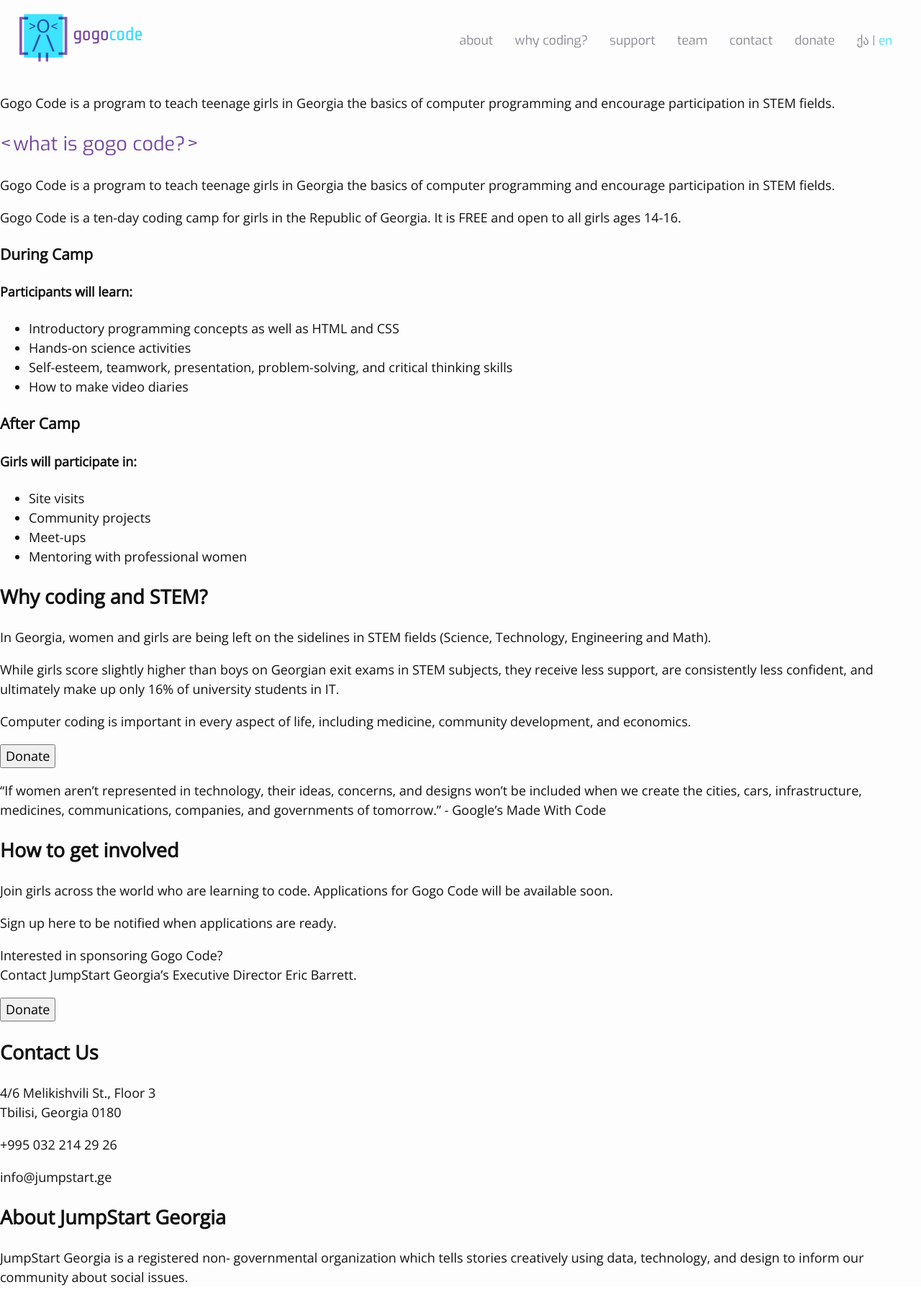
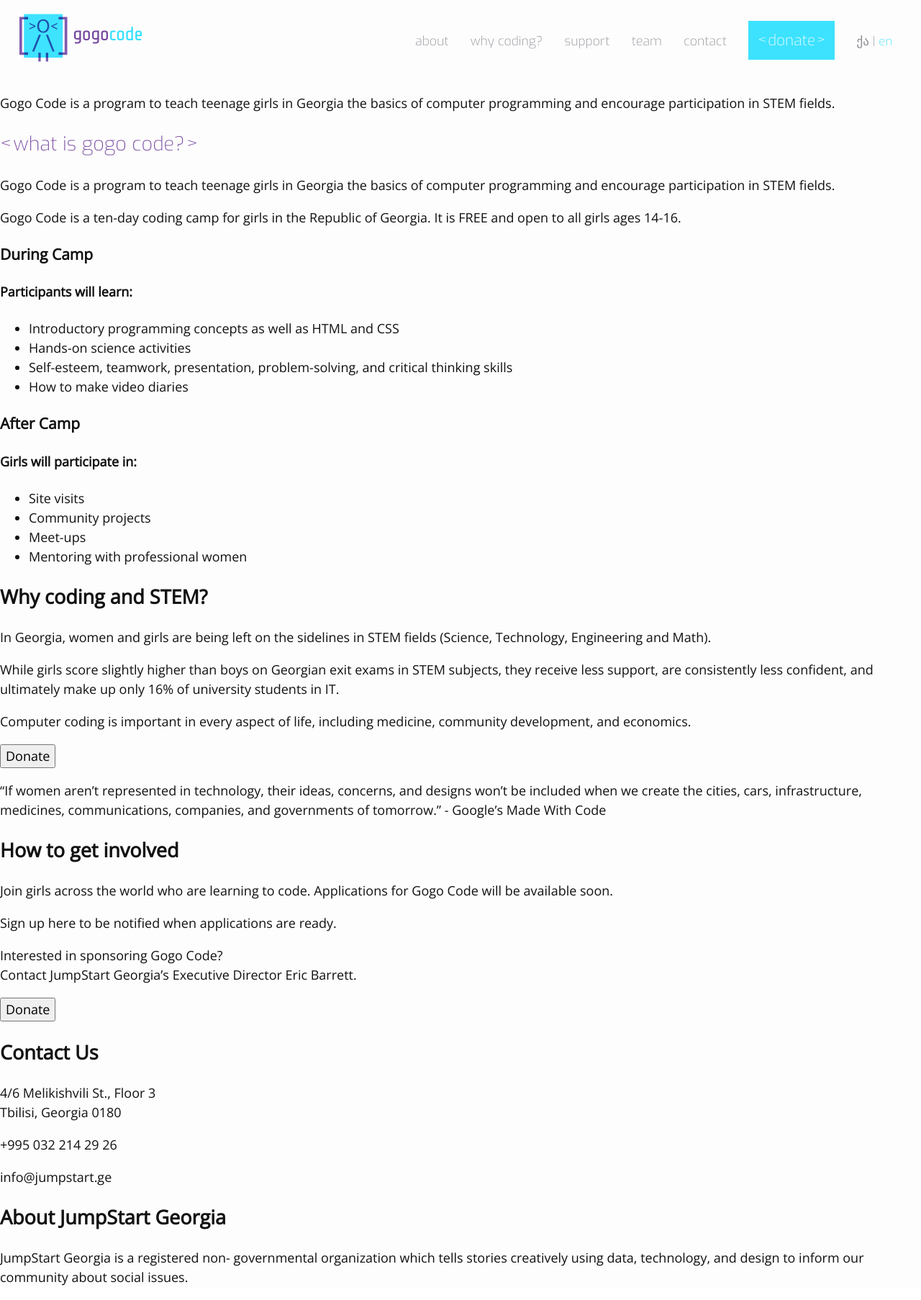
Before and after one commit to JumpStartGeorgia/Gogo-Code-Site, a Jekyll site: the page built from index.html, in a window 1280 px wide. Shown: the whole page at 72% size. Built offline with Jekyll 4.4.1, drawn with Linux system fonts in a browser that asks for light colours.

Commit message:
Styled donate button.

```diff
--- a/_includes/head.html
+++ b/_includes/head.html
@@ -14,5 +14,5 @@
   <link href='https://fonts.googleapis.com/css?family=Open+Sans' rel='stylesheet' type='text/css'>
 
   <!-- Font Source: https://www.google.com/fonts#UsePlace:use/Collection:Exo -->
-  <link href='https://fonts.googleapis.com/css?family=Exo' rel='stylesheet' type='text/css'>
+  <link href='https://fonts.googleapis.com/css?family=Exo:400,200' rel='stylesheet' type='text/css'>
 </head>
--- a/_sass/components/_link.scss
+++ b/_sass/components/_link.scss
@@ -5,6 +5,25 @@
   color: darken($grey-color, 40%);
   text-transform: lowercase;
   font-size: 1.1rem;
+}
+
+.link.mod-donate {
+  background-color: $secondary-color;
+  font-size: 1.3rem;
+  color: white;
+  padding: 0.8rem;
+
+  &::before {
+    content: '<';
+    vertical-align: 0.05em;
+    margin-right: -0.2em
+  }
+
+  &::after {
+    content: '>';
+    vertical-align: 0.05em;
+    margin-left: -0.2em;
+  }
 }
 
 .link.mod-language {
--- a/index.html
+++ b/index.html
@@ -52,7 +52,7 @@
       </li>
 
       <li class='main-nav-list-item'>
-        <a class='link' href='{{ "/#" | prepend: site.baseurl }}'>
+        <a class='link mod-donate' href='{{ "/#" | prepend: site.baseurl }}'>
           Donate
         </a>
       </li>
```
